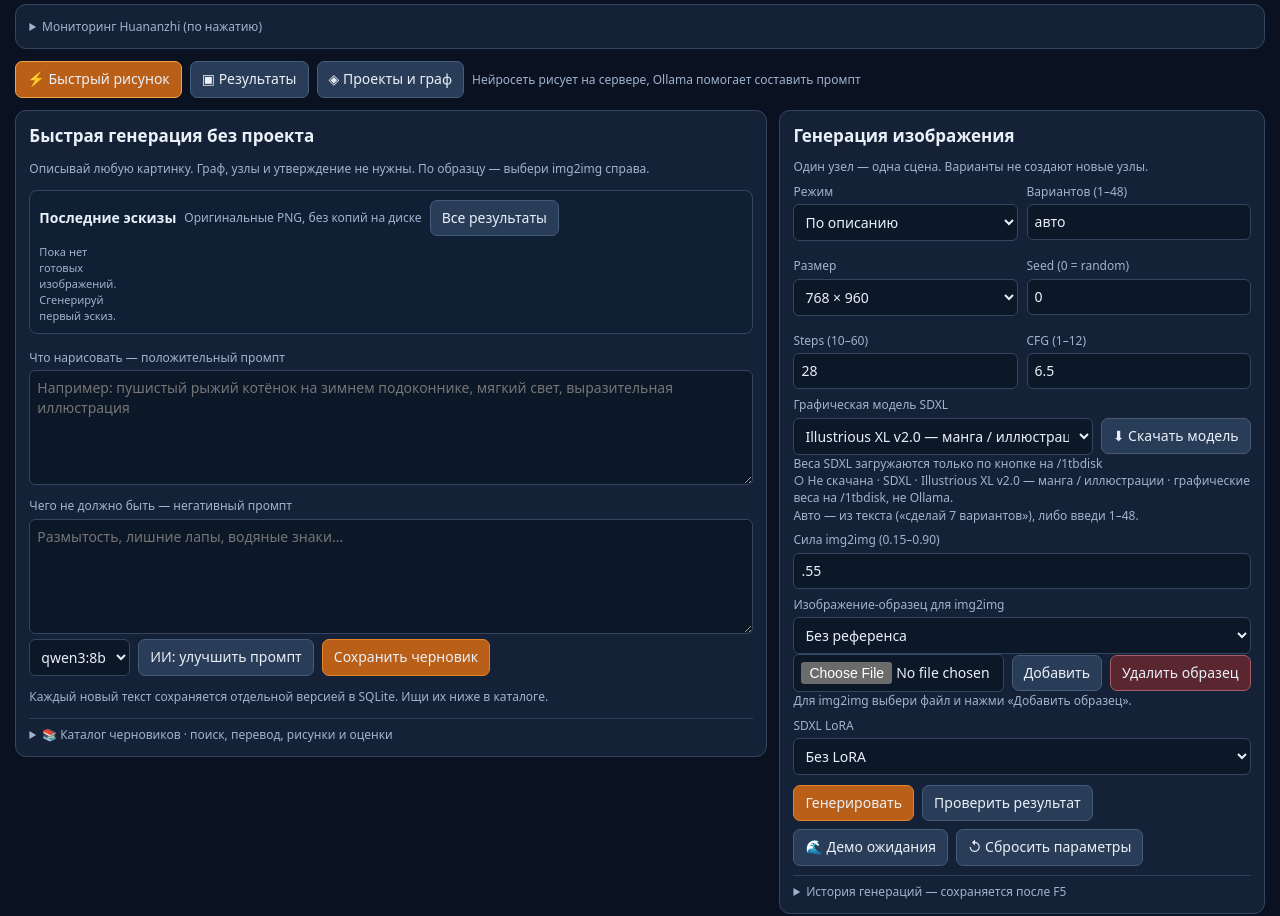
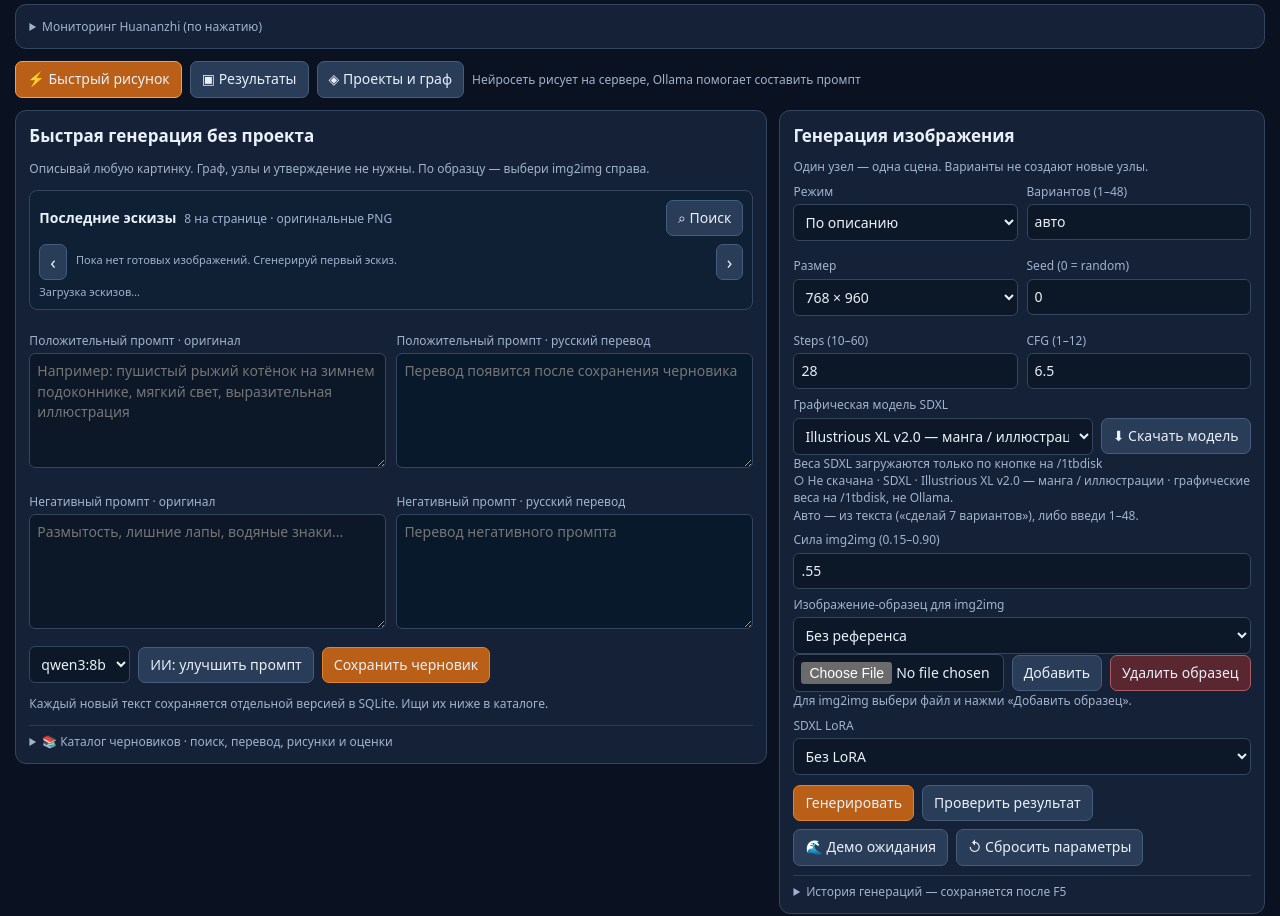
Before and after one commit to musikfed/ai_draftsman, a Flask app: page / in a window 1280 px wide. Shown: the part 133-1049 px from the top of the page. Run offline with Flask 3, Linux system fonts and the light colour scheme; data that the repository does not hold is empty; some libraries are stand-ins or nearby versions.

Commit message:
ui: side-by-side prompt translations, paged sketch controls and bubble-only waiting art

```diff
--- a/templates/studio.html
+++ b/templates/studio.html
@@ -77,10 +77,23 @@ pre{background:#0c1728;padding:9px;border-radius:7px;white-space:pre-wrap;overfl
 .cols.results #projectColumn>.panel:not(#resultsSection){display:none}
 #quickSection.collapsed,#resultsSection.collapsed{display:none!important}
 .quick-shelf{border:1px solid var(--line);border-radius:8px;margin:8px 0 15px;padding:9px;background:#0f2035}
-.quick-shelf-grid{display:grid;grid-template-columns:repeat(auto-fill,minmax(90px,1fr));gap:8px;margin-top:8px}
-.quick-shelf-grid a{display:block;min-width:0}
-.quick-shelf-grid img{width:100%;height:100px;object-fit:contain;background:#08162a;border-radius:5px}
+.quick-shelf-header{display:flex;align-items:center;justify-content:space-between;gap:10px;flex-wrap:wrap;margin-bottom:8px}
+.quick-shelf-heading{display:flex;align-items:baseline;gap:8px;flex-wrap:wrap}
+.quick-shelf-nav{display:flex;align-items:center;gap:7px;min-width:0}
+.quick-shelf-nav>button{flex:0 0 auto;padding:4px 10px;font-size:18px}
+.quick-shelf-nav>button:disabled{opacity:.3;cursor:default}
+.quick-shelf-grid{display:flex;flex:1 1 auto;min-width:0;overflow-x:auto;gap:8px;scrollbar-width:thin;scroll-snap-type:x proximity;padding:2px 2px 6px}
+.quick-shelf-grid .quick-shelf-item{flex:0 0 clamp(85px,calc((100% - 56px)/8),128px);min-width:0;scroll-snap-align:start;display:flex;flex-direction:column;gap:3px;border:2px solid transparent;border-radius:7px;background:#0a192e;padding:3px;text-align:left}
+.quick-shelf-grid .quick-shelf-item:hover,.quick-shelf-grid .quick-shelf-item.selected{border-color:var(--orange)}
+.quick-shelf-grid .quick-shelf-item:focus-visible{outline:2px solid #ffe0a6;outline-offset:1px}
+.quick-shelf-grid img{width:100%;height:98px;object-fit:contain;background:#08162a;border-radius:4px}
 .quick-shelf-grid .shelf-title{font-size:10px;overflow:hidden;white-space:nowrap;text-overflow:ellipsis}
+.quick-shelf-status{font-size:11px;color:var(--muted);margin-top:4px}
+.quick-prompts-pair{display:grid;grid-template-columns:repeat(2,minmax(0,1fr));gap:10px;margin:8px 0 12px}
+.quick-prompts-pair>div{min-width:0}
+.quick-prompts-pair textarea{width:100%;min-height:115px}
+.quick-prompts-pair textarea[readonly]{background:#09192c;color:#bfd9f2;cursor:default;resize:vertical}
+@media(max-width:680px){.quick-prompts-pair{grid-template-columns:1fr}}
 .results-controls{display:flex;flex-wrap:wrap;gap:8px;margin:12px 0}
 .results-controls input{flex:2 1 240px}
 .results-controls select{flex:1 1 120px}
@@ -174,13 +175,29 @@ pre{background:#0c1728;padding:9px;border-radius:7px;white-space:pre-wrap;overfl
    <h2>Быстрая генерация без проекта</h2>
    <p class="muted">Описывай любую картинку. Граф, узлы и утверждение не нужны. По образцу — выбери img2img справа.</p>
    <div class="quick-shelf">
-    <div class="toolbar"><strong>Последние эскизы</strong><span class="muted">Оригинальные PNG, без копий на диске</span><button id="openResults">Все результаты</button></div>
-    <div id="quickShelfGrid" class="quick-shelf-grid"></div>
+    <div class="quick-shelf-header">
+     <div class="quick-shelf-heading"><strong>Последние эскизы</strong><span class="muted">8 на странице · оригинальные PNG</span></div>
+     <button id="openResults" title="Поиск по всей истории рисунков">⌕ Поиск</button>
+    </div>
+    <div class="quick-shelf-nav">
+     <button id="quickShelfPrev" aria-label="Предыдущие восемь эскизов">‹</button>
+     <div id="quickShelfGrid" class="quick-shelf-grid" aria-label="Эскизы с выбором рисунка"></div>
+     <button id="quickShelfNext" aria-label="Следующие восемь эскизов">›</button>
+    </div>
+    <div id="quickShelfStatus" class="quick-shelf-status" aria-live="polite">Загрузка эскизов…</div>
    </div>
-   <label for="quickPrompt">Что нарисовать — положительный промпт</label>
-   <textarea id="quickPrompt" placeholder="Например: пушистый рыжий котёнок на зимнем подоконнике, мягкий свет, выразительная иллюстрация"></textarea>
-   <label for="quickNegative">Чего не должно быть — негативный промпт</label>
-   <textarea id="quickNegative" rows="3" placeholder="Размытость, лишние лапы, водяные знаки..."></textarea>
+   <div class="quick-prompts-pair">
+    <div><label for="quickPrompt">Положительный промпт · оригинал</label>
+     <textarea id="quickPrompt" placeholder="Например: пушистый рыжий котёнок на зимнем подоконнике, мягкий свет, выразительная иллюстрация"></textarea></div>
+    <div><label for="quickPromptRu">Положительный промпт · русский перевод</label>
+     <textarea id="quickPromptRu" readonly placeholder="Перевод появится после сохранения черновика" aria-label="Сохранённый русский перевод положительного промпта"></textarea></div>
+   </div>
+   <div class="quick-prompts-pair">
+    <div><label for="quickNegative">Негативный промпт · оригинал</label>
+     <textarea id="quickNegative" rows="3" placeholder="Размытость, лишние лапы, водяные знаки..."></textarea></div>
+    <div><label for="quickNegativeRu">Негативный промпт · русский перевод</label>
+     <textarea id="quickNegativeRu" rows="3" readonly placeholder="Перевод негативного промпта" aria-label="Сохранённый русский перевод негативного промпта"></textarea></div>
+   </div>
    <div class="toolbar"><select id="quickLLM" aria-label="Языковая модель для промпта"><option value="qwen3:8b">qwen3:8b</option></select>
     <button id="quickDraftAI">ИИ: улучшить промпт</button>
     <button id="saveQuick" class="primary">Сохранить черновик</button>
```
Also changed, not shown: other parts of templates/studio.html (+10 -22 lines).
